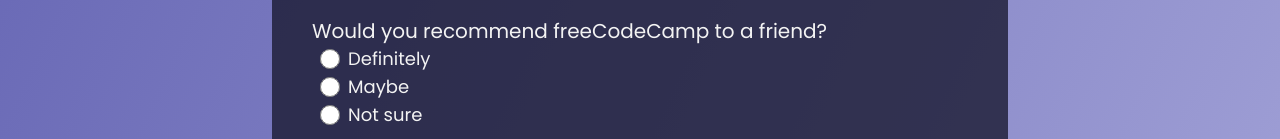
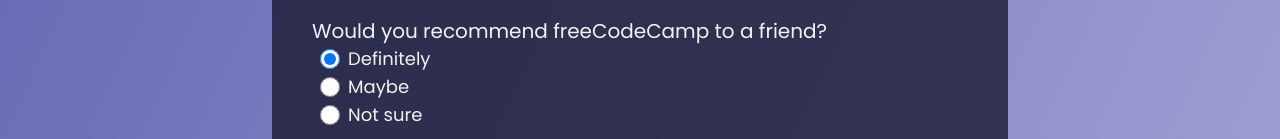
Before and after one commit to ameerhamza313/react-survey-form, a React (Vite) app: page / in a window 1280 px wide. Shown: the part 551-690 px from the top of the page. Built offline with nearby package versions, Linux system fonts and the light colour scheme.

Commit message:
modified

```diff
--- a/src/components/Form.jsx
+++ b/src/components/Form.jsx
@@ -76,7 +76,7 @@
                 defaultValue="definitely"
                 type="radio"
                 className="inline-block text-xs mr-2  min-h-5 min-w-5"
-                defaultChecked=""
+                defaultChecked
               />
               Definitely
             </label>
```
